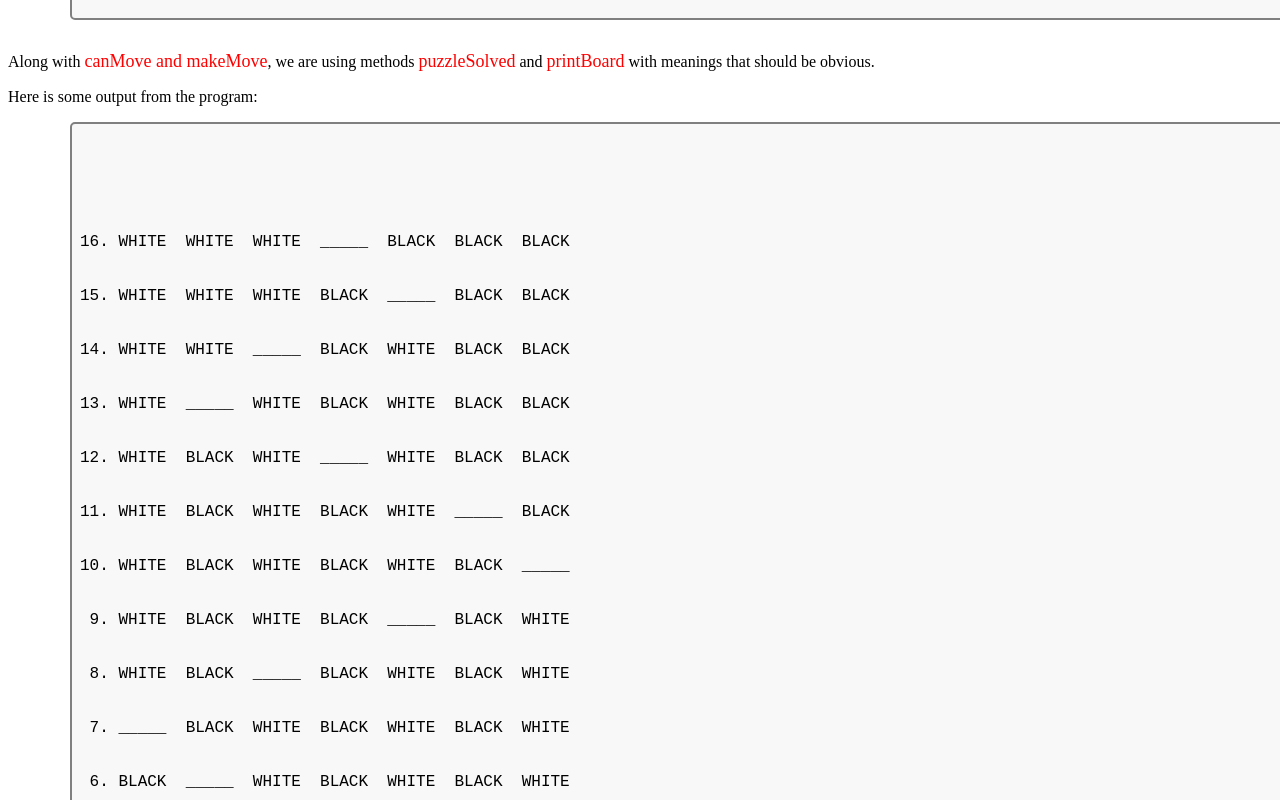
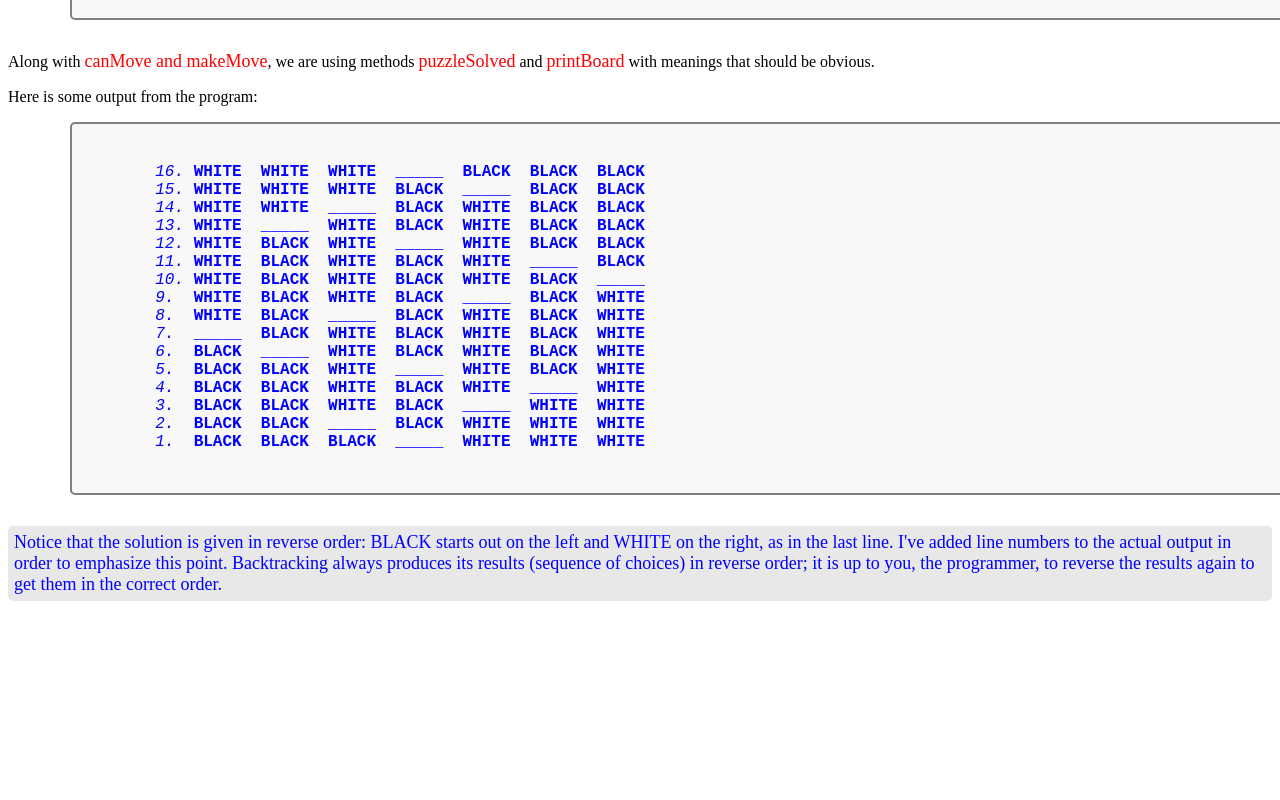
Before and after one commit to starmohit14/backtracking-html, a plain HTML site: page index.html in a window 1280 px wide. Shown: the part 11200-12000 px from the top of the page. After the commit the page ends 11809 px from the top, so only its background shows below. Drawn offline with Linux system fonts and the light colour scheme.

Commit message:
Update index.html

```diff
--- a/index.html
+++ b/index.html
@@ -904,27 +904,25 @@ in larger programs the proportions will be better.
     <p>
         Here is some output from the program:
     </p>
-    <pre>
+       <pre>
         <div class="sizing-code-example">
-        <font size="4" color="black">
-            <ol reversed>
-            <li>WHITE  WHITE  WHITE  _____  BLACK  BLACK  BLACK</li>
-            <li>WHITE  WHITE  WHITE  BLACK  _____  BLACK  BLACK</li>
-            <li>WHITE  WHITE  _____  BLACK  WHITE  BLACK  BLACK</li>
-            <li>WHITE  _____  WHITE  BLACK  WHITE  BLACK  BLACK</li>
-            <li>WHITE  BLACK  WHITE  _____  WHITE  BLACK  BLACK</li>
-            <li>WHITE  BLACK  WHITE  BLACK  WHITE  _____  BLACK</li>
-            <li>WHITE  BLACK  WHITE  BLACK  WHITE  BLACK  _____</li>
-            <li>WHITE  BLACK  WHITE  BLACK  _____  BLACK  WHITE</li>
-            <li>WHITE  BLACK  _____  BLACK  WHITE  BLACK  WHITE</li>
-            <li>_____  BLACK  WHITE  BLACK  WHITE  BLACK  WHITE</li>
-            <li>BLACK  _____  WHITE  BLACK  WHITE  BLACK  WHITE</li>
-            <li>BLACK  BLACK  WHITE  _____  WHITE  BLACK  WHITE</li>
-            <li>BLACK  BLACK  WHITE  BLACK  WHITE  _____  WHITE</li>
-            <li>BLACK  BLACK  WHITE  BLACK  _____  WHITE  WHITE</li>
-            <li>BLACK  BLACK  _____  BLACK  WHITE  WHITE  WHITE</li>
-            <li>BLACK  BLACK  BLACK  _____  WHITE  WHITE  WHITE</li>
-            </ol>
+        <font size="4">
+        <font color="blue"><i>16.</i> <b>WHITE  WHITE  WHITE  _____  BLACK  BLACK  BLACK</b>
+        <font color="blue"><i>15.</i> <b>WHITE  WHITE  WHITE  BLACK  _____  BLACK  BLACK</b>
+        <font color="blue"><i>14.</i> <b>WHITE  WHITE  _____  BLACK  WHITE  BLACK  BLACK</b>
+        <font color="blue"><i>13.</i> <b>WHITE  _____  WHITE  BLACK  WHITE  BLACK  BLACK</b>
+        <font color="blue"><i>12.</i> <b>WHITE  BLACK  WHITE  _____  WHITE  BLACK  BLACK</b>
+        <font color="blue"><i>11.</i> <b>WHITE  BLACK  WHITE  BLACK  WHITE  _____  BLACK</b>
+        <font color="blue"><i>10.</i> <b>WHITE  BLACK  WHITE  BLACK  WHITE  BLACK  _____</b>
+        <font color="blue"><i>9.</i>  <b>WHITE  BLACK  WHITE  BLACK  _____  BLACK  WHITE</b>
+        <font color="blue"><i>8.</i>  <b>WHITE  BLACK  _____  BLACK  WHITE  BLACK  WHITE</b>
+        <font color="blue"><i>7.</i>  <b>_____  BLACK  WHITE  BLACK  WHITE  BLACK  WHITE</b>
+        <font color="blue"><i>6.</i>  <b>BLACK  _____  WHITE  BLACK  WHITE  BLACK  WHITE</b>
+        <font color="blue"><i>5.</i>  <b>BLACK  BLACK  WHITE  _____  WHITE  BLACK  WHITE</b>
+        <font color="blue"><i>4.</i>  <b>BLACK  BLACK  WHITE  BLACK  WHITE  _____  WHITE</b>
+        <font color="blue"><i>3.</i>  <b>BLACK  BLACK  WHITE  BLACK  _____  WHITE  WHITE</b>
+        <font color="blue"><i>2.</i>  <b>BLACK  BLACK  _____  BLACK  WHITE  WHITE  WHITE</b>
+        <font color="blue"><i>1.</i>  <b>BLACK  BLACK  BLACK  _____  WHITE  WHITE  WHITE</b>
         </font>
     </div>
     </pre>
```
